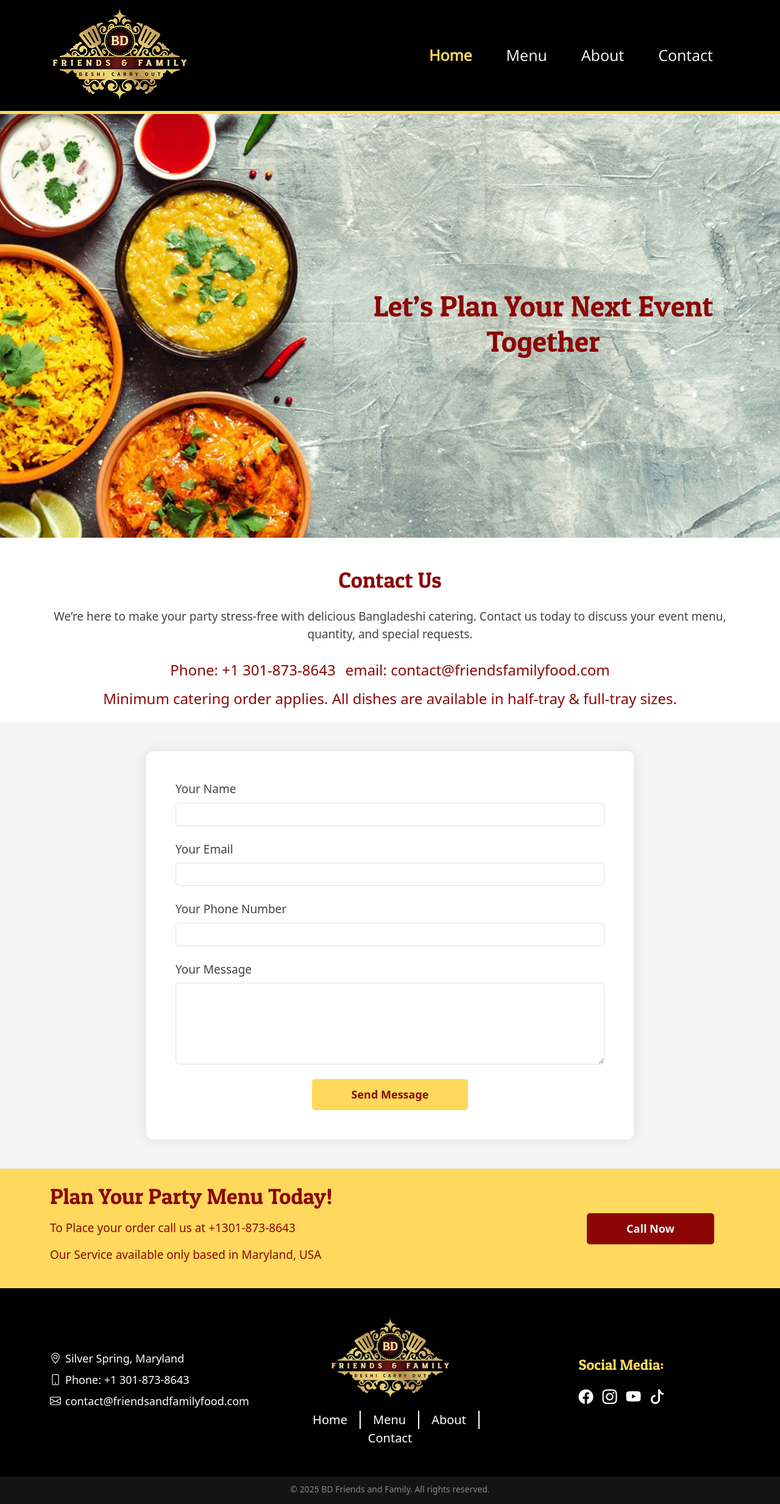
After one commit to jimjerry00b/bdfriendsandfamily.com, a PHP site: page /contact.php in a window 1280 px wide. The commit adds this page. Shown: the whole page at 61% size. Run offline with PHP 8.4, Linux system fonts and the light colour scheme; some libraries are stand-ins or nearby versions.

Commit message:
contact page

```diff
--- a/about.php
+++ b/about.php
@@ -65,7 +65,7 @@
             </div>
         </div>
 
-        <div class="col-12 col-lg-4 p-5">
+        <div class="col-12 col-sm-4 p-5">
             <div class="d-flex justify-content-center align-items-center">
                 <img src="images/about/3.svg" alt="Fresh Ingredients" class="img-fluid mb-3">
             </div>
--- /dev/null
+++ b/contact.php
@@ -0,0 +1,66 @@
+<?php
+  include_once 'header.php';
+?>
+
+
+
+<section class="container-fluid d-flex justify-content-center align-items-center" id="contact_section_one">
+    <div class="row">
+        <div class="col-10 offset-5 p-0 text-center">
+            <h1>Let’s Plan Your Next Event Together</h1>
+        </div>
+    </div>
+</section>
+
+
+<section class="container d-flex justify-content-center align-items-center" id="contact_section_two">
+    <div class="row">
+        <div class="col-12 text-center mt-5 mb-3">
+            <h2>Contact Us</h2>
+        </div>
+        <div class="col-12 text-center">
+            <p>We’re here to make your party stress-free with delicious Bangladeshi catering. Contact us today to discuss your event menu, quantity, and special requests.</p>
+            <div class="pt-3">
+                <span class="px-2">Phone: +1 301-873-8643</span><span class="px-2">email: contact@friendsfamilyfood.com</span>
+            </div>
+            <h4 class="py-3">Minimum catering order applies. All dishes are available in half-tray & full-tray sizes.</h4>
+        </div>
+    </div>
+</section>
+
+
+<section class="container-fluid py-5" id="contact_form">
+    <div class="row">
+        <div class="col-12">
+            <div class="form-container">
+                <form class="p-5" action="" method="post">
+                    <div class="mb-4">
+                        <label for="name" class="form-label">Your Name</label>
+                        <input type="text" class="form-control" id="name" name="name" required>
+                    </div>
+                    <div class="mb-4">
+                        <label for="email" class="form-label">Your Email</label>
+                        <input type="email" class="form-control" id="email" name="email" required>
+                    </div>
+                    <div class="mb-4">
+                        <label for="phone" class="form-label">Your Phone Number</label>
+                        <input type="tel" class="form-control" id="phone" name="phone" required>
+                    </div>
+                    <div class="mb-4">
+                        <label for="message" class="form-label">Your Message</label>
+                        <textarea class="form-control" id="message" name="message" rows="5" required></textarea>
+                    </div>
+                    <div class="text-center">
+                        <button type="submit" class="btn btn-primary">Send Message</button>
+                    </div>
+                </form>
+            </div>
+        </div>
+    </div>
+</section>
+
+
+
+<?php
+include_once 'footer.php';
+?>
--- a/css/style.css
+++ b/css/style.css
@@ -613,6 +613,7 @@ footer p {
 #about_section_one{
     background: url(../images/about_banner.jpg) no-repeat center center / cover;
     min-height: 700px;
+    border-top: 5px solid var(--primary-color);
 }
 
 #about_section_one h1{
@@ -636,6 +637,53 @@ footer p {
 
 
 /* about end */
+
+
+/* contact */
+#contact_section_one{
+    background: url(../images/contact/1.jpg) no-repeat center center / cover;
+    min-height: 700px;
+    border-top: 5px solid var(--primary-color);
+}
+
+#contact_section_one h1{
+    font-family: 'PatuaOne';
+    color: var(--secondary-color);
+    font-weight: normal;
+}
+
+#contact_section_two span{
+    font-size: 24px;
+    line-height: 25px;
+    color: var(--secondary-color);
+
+}
+
+#contact_section_two h4{
+    color: var(--secondary-color);
+}
+
+#contact_section_one {
+    padding: 60px 0;
+    background-color: var(--bg-color);
+}
+
+
+
+#contact_form {
+    background-color: var(--bg-color);
+}
+
+#contact_form .form-container {
+    max-width: 800px;
+    margin: 0 auto;
+
+    background-color: #fff;
+    border-radius: 10px;
+    box-shadow: 0 0 20px rgba(0, 0, 0, 0.1);
+}
+
+/* contact end */
 
 /* responsive css start */
 
--- a/header.php
+++ b/header.php
@@ -6,7 +6,7 @@
   <meta name="viewport" content="width=device-width, initial-scale=1">
   <title>BD Friends and Family</title>
   <link href="css/bootstrap.min.css" rel="stylesheet">
-  <link href="css/style.css?v=5.0" rel="stylesheet">
+  <link href="css/style.css?v=6.0" rel="stylesheet">
   <link rel="stylesheet" href="https://cdn.jsdelivr.net/npm/bootstrap-icons@1.11.1/font/bootstrap-icons.css">
   <link rel="stylesheet" type="text/css" href="//cdn.jsdelivr.net/npm/slick-carousel@1.8.1/slick/slick.css"/>
   <link rel="stylesheet" type="text/css" href="//cdn.jsdelivr.net/npm/slick-carousel@1.8.1/slick/slick-theme.css"/>
@@ -33,7 +33,7 @@
             <a class="nav-link" href="about.php">About</a>
           </li>
           <li class="nav-item">
-            <a class="nav-link" href="#">Contact</a>
+            <a class="nav-link" href="contact.php">Contact</a>
         </ul>
       </div>
     </div>
```
Also changed, not shown: images/contact/1.jpg (added).
